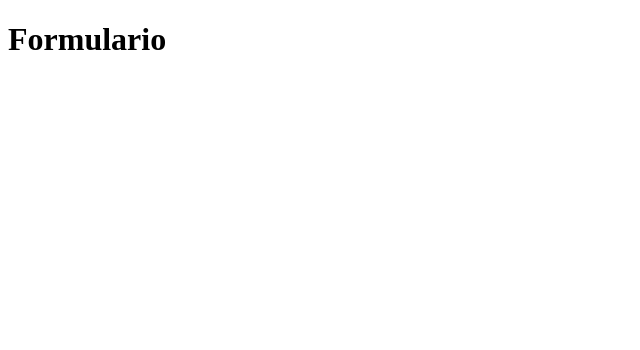
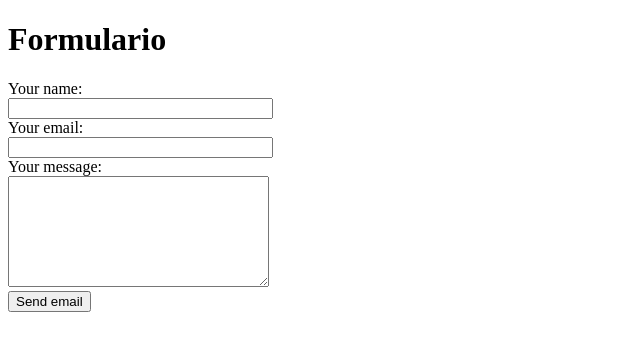
Before and after one commit to karygarciav/Web-prueba, a plain HTML site: page index.html in a window 1280 px wide. Shown: the whole page, without its empty margins (0-640 px from the left). Drawn offline with Linux system fonts and the light colour scheme.

Commit message:
SEgundo cmbio

```diff
--- a/index.html
+++ b/index.html
@@ -10,7 +10,26 @@
 <body>
     <div>
         <h1>Formulario</h1>
+        <div id="after_submit"></div>
+        <form id="contact_form" action="#" method="POST" enctype="multipart/form-data">
+            <div class="row">
+                <label class="required" for="name">Your name:</label><br />
+                <input id="name" class="input" name="name" type="text" value="" size="30" /><br />
+                <span id="name_validation" class="error_message"></span>
+            </div>
+            <div class="row">
+                <label class="required" for="email">Your email:</label><br />
+                <input id="email" class="input" name="email" type="text" value="" size="30" /><br />
+                <span id="email_validation" class="error_message"></span>
+            </div>
+            <div class="row">
+                <label class="required" for="message">Your message:</label><br />
+                <textarea id="message" class="input" name="message" rows="7" cols="30"></textarea><br />
+                <span id="message_validation" class="error_message"></span>
+            </div>
 
+            <input id="submit_button" type="submit" value="Send email" />
+        </form>
 
 
     </div>
```
